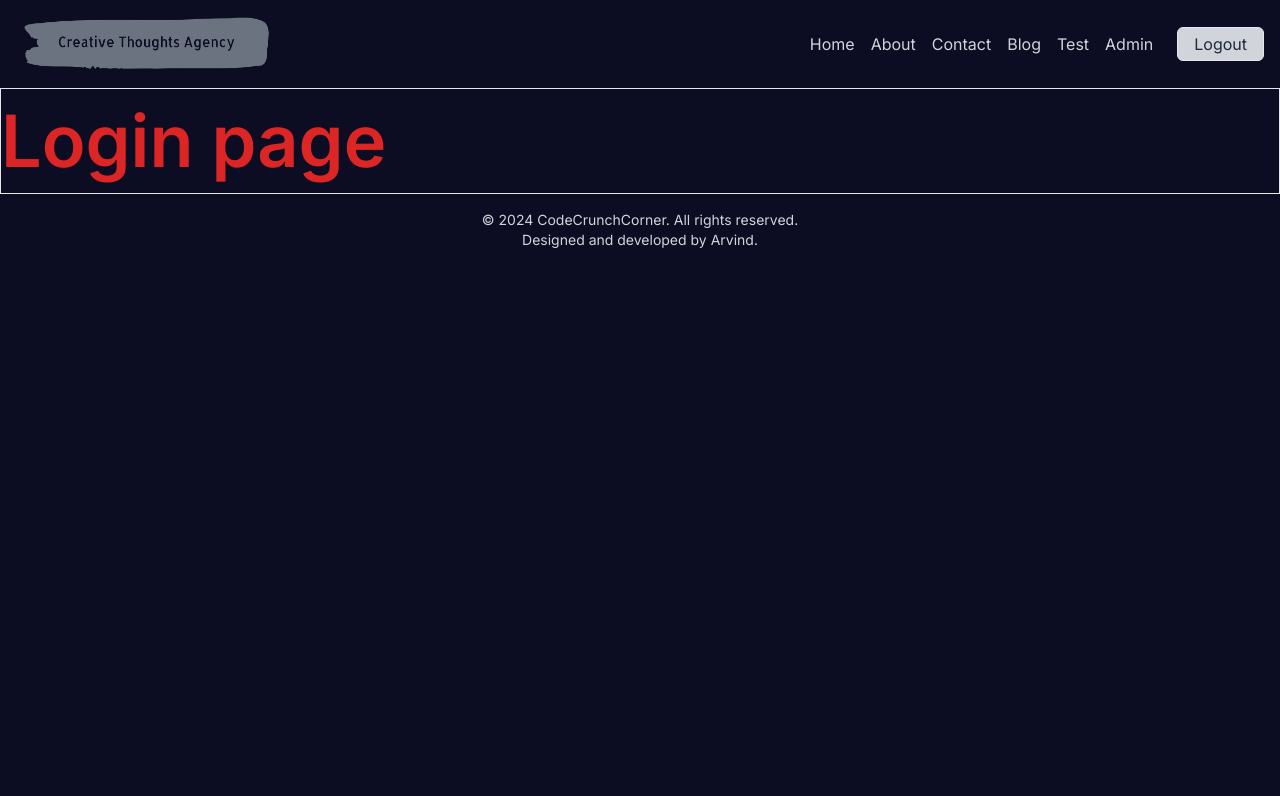
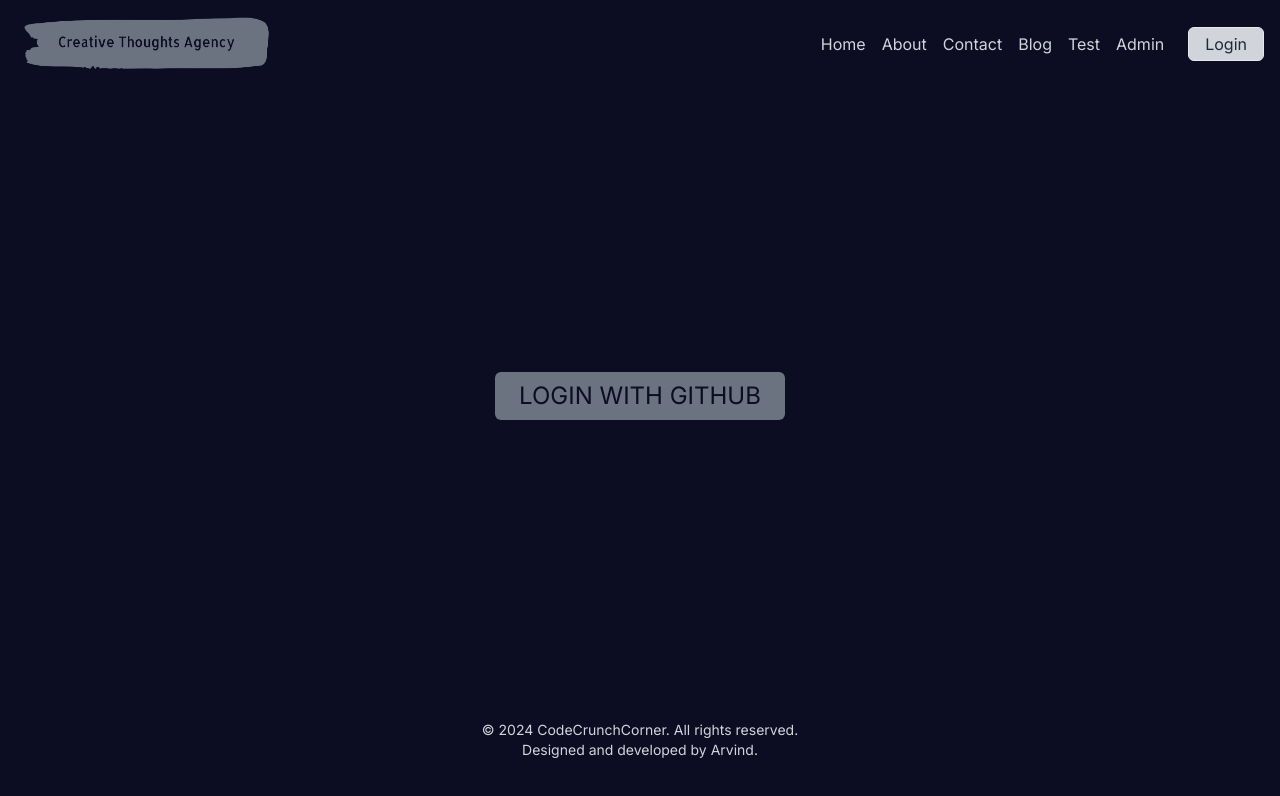
Before and after one commit to Arvindcool2022/blog-nextjs, a Next.js app: page /login in a window 1280 px wide. Shown: the top 796 px of the page. Built offline with nearby package versions, Linux system fonts and the light colour scheme; no server answers.

Commit message:
added github auth

```diff
--- a/next.config.mjs
+++ b/next.config.mjs
@@ -5,6 +5,10 @@
       {
         protocol: 'https',
         hostname: 'images.pexels.com'
+      },
+      {
+        protocol: 'https',
+        hostname: 'avatars.githubusercontent.com'
       }
     ]
   }
--- a/package.json
+++ b/package.json
@@ -12,6 +12,7 @@
     "clsx": "^2.1.0",
     "mongoose": "^8.0.0",
     "next": "^14.1.3",
+    "next-auth": "^5.0.0-beta.3",
     "react": "^18",
     "react-dom": "^18",
     "react-icons": "^5.0.1",
--- a/src/app/(auth)/login/page.jsx
+++ b/src/app/(auth)/login/page.jsx
@@ -1,9 +1,45 @@
-import H1 from '@/components/ui/H1';
+import { handleSignIn, handleSignOut } from '@/lib/action';
+import { auth } from '@/lib/auth';
+import Image from 'next/image';
 
-export default function Page() {
+export default async function Page() {
+  const session = await auth();
+  console.log(session);
+
   return (
-    <div className="container border">
-      <H1>Login page</H1>
-    </div>
+    <>
+      {!session ? (
+        <form
+          action={handleSignIn}
+          className="container  flex h-[77svh] items-center justify-center"
+        >
+          <button className="rounded-md bg-gray-500 px-6  py-2 text-2xl uppercase text-[#0c0c22] transition  hover:bg-gray-300 active:scale-95">
+            Login with github
+          </button>
+        </form>
+      ) : (
+        <section className="container flex h-[77svh] flex-col items-center justify-center gap-4">
+          <div className="mb-6 flex items-end gap-4">
+            <div>
+              <p>Name: {session.user.name}</p>
+              <p>Email: {session.user.email}</p>
+            </div>
+            {session.user.image && (
+              <Image
+                src={session.user.image}
+                alt="profile pic"
+                width={100}
+                height={100}
+              />
+            )}
+          </div>
+          <form action={handleSignOut} className=" ">
+            <button className="rounded-md bg-gray-500 px-6  py-2 text-2xl uppercase text-[#0c0c22] transition  hover:bg-gray-300 active:scale-95">
+              Logout
+            </button>
+          </form>
+        </section>
+      )}
+    </>
   );
 }
--- /dev/null
+++ b/src/app/api/auth/[...nextauth]/route.js
@@ -0,0 +1 @@
+export { GET, POST } from '@/lib/auth';
--- a/src/app/layout.jsx
+++ b/src/app/layout.jsx
@@ -1,8 +1,7 @@
 import { Inter } from 'next/font/google';
 import './globals.css';
-import NavLinks from '@/components/NavLinks';
 import Footer from '@/components/Footer';
-import Header from '@/components/Header';
+import Header from '@/components/header/Header';
 
 const inter = Inter({ subsets: ['latin'] });
 
@@ -15,6 +14,9 @@
 export default function RootLayout({ children }) {
   return (
     <html lang="en">
+      <head>
+        <link rel="icon" href="/favicon.ico" sizes="any" />
+      </head>
       <body className={inter.className + ' bg-[#0c0c22] text-gray-200'}>
         <Header />
         {children}
--- a/src/components/Header.jsx
+++ /dev/null
@@ -1,39 +0,0 @@
-'use client';
-import { useState } from 'react';
-import NavLinks from './NavLinks';
-import H1 from './ui/H1';
-import { BiMenu, BiX } from 'react-icons/bi';
-import { cn } from '@/lib/utils';
-import Link from 'next/link';
-import Image from 'next/image';
-const Header = () => {
-  const [isOpen, setIsopen] = useState(false);
-  return (
-    <header className=" py-4 text-gray-300">
-      <div className="container relative mx-auto flex items-center justify-between px-4 text-center">
-        {/* <H1 as="link" href="/" className="m-0 text-3xl text-white">
-          Code Chronicle
-        </H1> */}
-        <Link href="/" className="relative inline-block h-14 w-64">
-          <Image src="/logo.jpeg" fill alt="logo" />
-        </Link>
-        <button className="sm:hidden" onClick={() => setIsopen(p => !p)}>
-          {isOpen ? <BiX size="2em" /> : <BiMenu size="2em" />}
-        </button>
-        <div
-          className={cn(
-            'absolute left-0 right-0 top-full my-4 origin-top scale-y-0 overflow-hidden bg-[#0c0c22] text-opacity-0 transition-all sm:hidden',
-            isOpen && 'scale-y-100 text-opacity-100'
-          )}
-        >
-          <NavLinks active="text-white underline underline-offset-2" />
-        </div>
-        <div className=" hidden items-center gap-4 sm:flex">
-          <NavLinks active="text-white underline underline-offset-2" />
-        </div>
-      </div>
-    </header>
-  );
-};
-
-export default Header;
--- /dev/null
+++ b/src/components/header/Header.jsx
@@ -0,0 +1,21 @@
+import NavLinks from './NavLinks';
+import { auth } from '@/lib/auth';
+import Link from 'next/link';
+import Image from 'next/image';
+const Header = async () => {
+  const session = await auth();
+
+  return (
+    <header className=" py-4 text-gray-300">
+      <div className="container relative mx-auto flex items-center justify-between px-4 text-center">
+        <Link href="/" className="relative inline-block h-14 w-64">
+          <Image src="/logo.jpeg" fill alt="logo" />
+        </Link>
+
+        <NavLinks session={session} />
+      </div>
+    </header>
+  );
+};
+
+export default Header;
--- /dev/null
+++ b/src/components/header/Links.jsx
@@ -0,0 +1,22 @@
+import { cn } from '@/lib/utils';
+import Link from 'next/link';
+import { usePathname } from 'next/navigation';
+
+const Links = ({ href, children, ...props }) => {
+  const activePath = usePathname();
+
+  return (
+    <Link
+      href={href}
+      className={cn(
+        'my-2 block capitalize transition-colors duration-200 hover:text-blue-300 sm:my-0',
+        activePath === href && 'text-white underline underline-offset-2'
+      )}
+      {...props}
+    >
+      {children}
+    </Link>
+  );
+};
+
+export default Links;
--- a/src/components/NavLinks.jsx
+++ b/src/components/header/NavLinks.jsx
@@ -1,7 +1,9 @@
 'use client';
+import Link from 'next/link';
+import Links from './Links';
+import { useState } from 'react';
+import { BiMenu, BiX } from 'react-icons/bi';
 import { cn } from '@/lib/utils';
-import Link from 'next/link';
-import { usePathname } from 'next/navigation';
 
 const routes = [
   { href: '/', name: 'home' },
@@ -14,38 +16,43 @@
 ];
 
 //temp
-const session = true;
 const admin = true;
 
-const NavLinks = ({ active, ...props }) => {
-  const activePath = usePathname();
+const NavLinks = ({ session }) => {
+  const [isOpen, setIsopen] = useState(false);
+
+  return (
+    <>
+      <button className="sm:hidden" onClick={() => setIsopen(p => !p)}>
+        {isOpen ? <BiX size="2em" /> : <BiMenu size="2em" />}
+      </button>
+      <div
+        className={cn(
+          'absolute left-0 right-0 top-full my-4 origin-top scale-y-0 overflow-hidden bg-[#0c0c22] text-opacity-0 transition-all sm:hidden',
+          isOpen && 'scale-y-100 text-opacity-100'
+        )}
+      >
+        <LinkLayout session={session} />
+      </div>
+      <div className=" hidden items-center gap-4 sm:flex">
+        <LinkLayout session={session} />
+      </div>
+    </>
+  );
+};
+// prop drill or repeat ??
+function LinkLayout({ session }) {
   return (
     <>
       {routes.map(route => (
-        <Link
-          key={route.name + route.href}
-          href={route.href}
-          className={cn(
-            'my-2 block capitalize transition-colors duration-200 hover:text-blue-300 sm:my-0',
-            activePath === route.href && active
-          )}
-          {...props}
-        >
+        <Links key={route.name + route.href} href={route.href}>
           {route.name}
-        </Link>
+        </Links>
       ))}
       {admin && (
-        <Link
-          key="admin"
-          href="/admin"
-          className={cn(
-            'my-2 block capitalize transition-colors duration-200 hover:text-blue-300 sm:my-0',
-            activePath === '/admin' && active
-          )}
-          {...props}
-        >
+        <Links key="admin" href="/admin">
           admin
-        </Link>
+        </Links>
       )}
       {!session ? (
         <Link
@@ -61,11 +68,11 @@
           href="/login"
           className="my-2 ms-2 inline-block rounded-md border bg-gray-300 px-4 py-1 capitalize text-gray-800 duration-150 ease-in-out hover:bg-white sm:my-0"
         >
-          logout
+          Profile
         </Link>
       )}
     </>
   );
-};
+}
 
 export default NavLinks;
--- a/src/lib/action.js
+++ b/src/lib/action.js
@@ -1,9 +1,10 @@
 'use server';
 
 import { Post } from './modals';
-import { revalidatePath, revalidateTag } from 'next/cache';
+import { revalidatePath } from 'next/cache';
 import { redirect } from 'next/navigation';
 import connectToDB from './connectToDB';
+import { signIn, signOut } from './auth';
 
 let num = 1; // closure works
 export const sample = async formData => {
@@ -50,7 +51,9 @@
   } catch (err) {
     console.error(err);
   }
-  revalidateTag('blog'); // Update cached posts
+  // revalidateTag('blog'); // Update cached posts //! not working
+  revalidatePath('/blog'); // Update cached posts
+
   redirect('/blog'); // Navigate to the new post page
 };
 export const deletePost = async formData => {
@@ -66,3 +69,10 @@
   revalidatePath('/blog'); // Update cached posts
   redirect('/blog');
 };
+
+export const handleSignIn = async () => {
+  await signIn();
+};
+export const handleSignOut = async () => {
+  await signOut();
+};
--- /dev/null
+++ b/src/lib/auth.js
@@ -0,0 +1,15 @@
+import NextAuth from 'next-auth';
+import GitHub from 'next-auth/providers/github';
+export const {
+  handlers: { GET, POST },
+  auth,
+  signIn,
+  signOut
+} = NextAuth({
+  providers: [
+    GitHub({
+      clientId: process.env.GITHUB_ID,
+      clientSecret: process.env.GITHUB_SECRET
+    })
+  ]
+});
```
Also changed, not shown: 1 other file (tests, documents, lock files or other folders).
